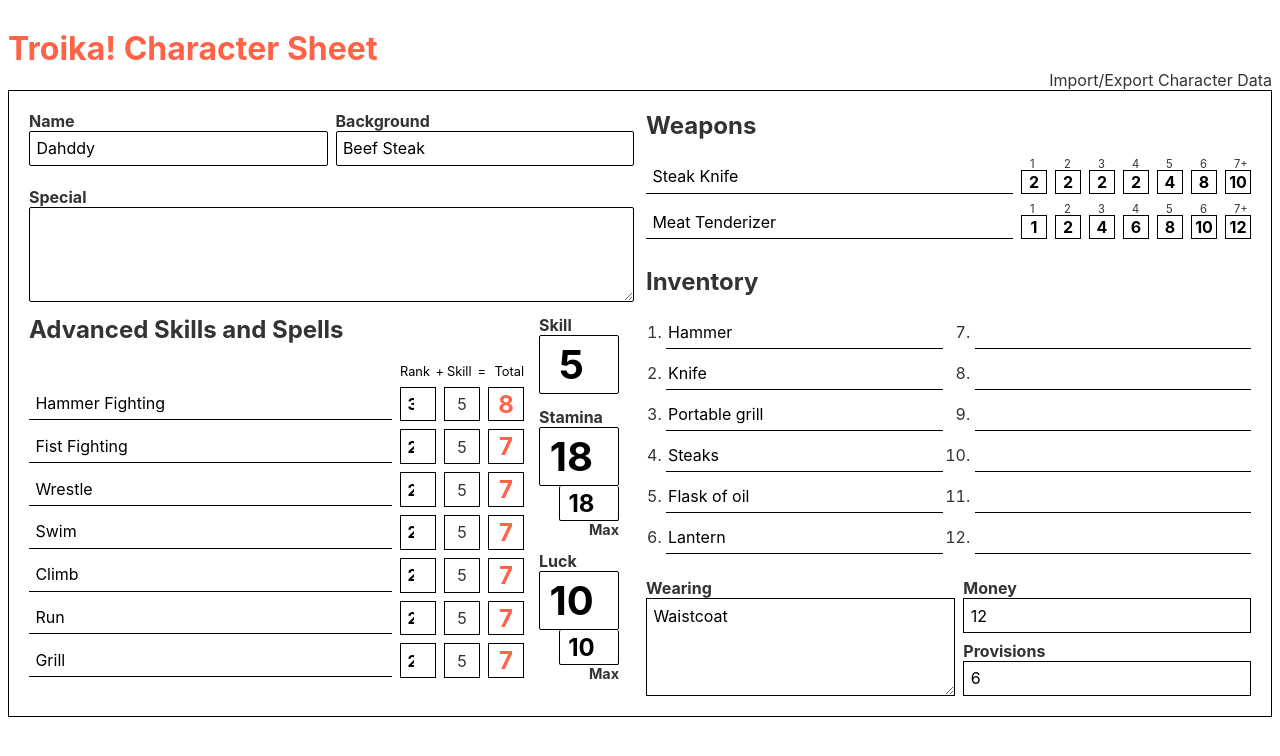
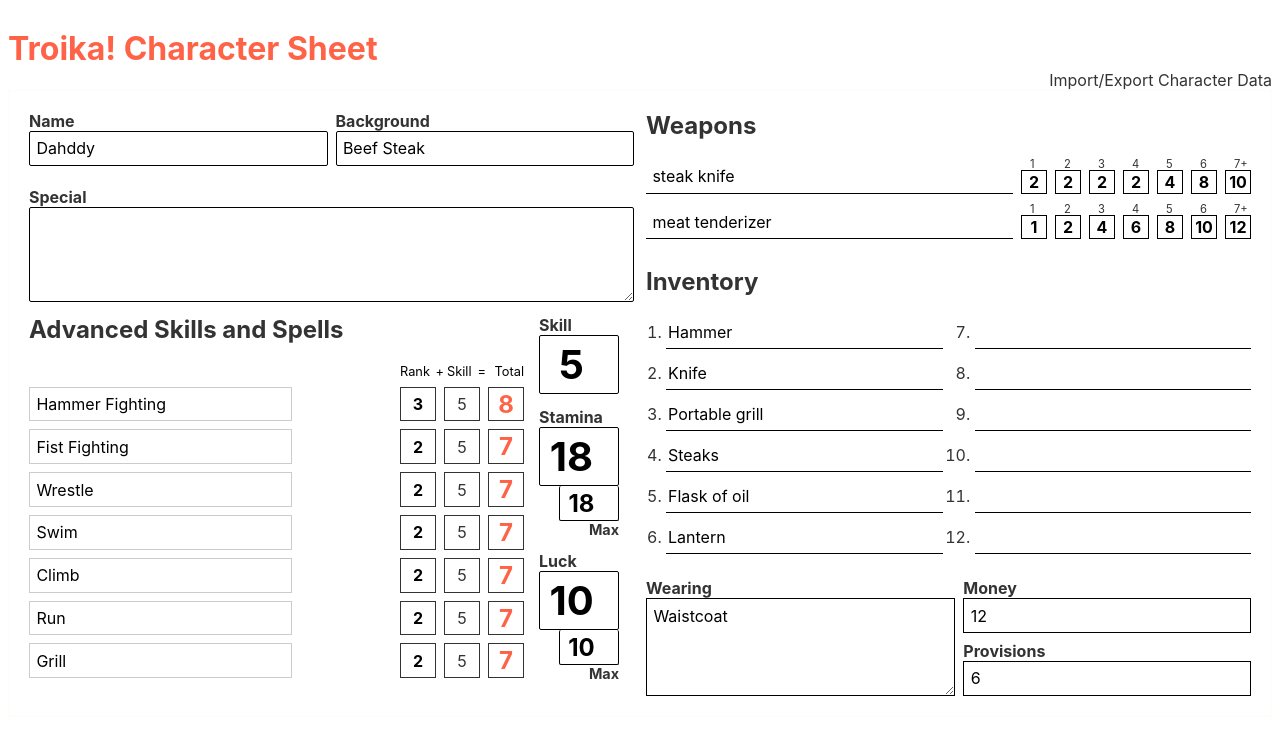
Before and after one commit to timfoley/troika-character-sheet, a React (Create React App) app: page / in a window 1280 px wide. Shown: the top 756 px of the page. Built offline with nearby package versions, Linux system fonts and the light colour scheme.

Commit message:
set up color variables

```diff
--- a/src/App.css
+++ b/src/App.css
@@ -1,3 +1,10 @@
+:root {
+	--primary-light: #fffcf5;
+	--primary-dark : #333;
+	--accent-light : tomato;
+	--accent-dark  : #53fff4;
+}
+
 html {
 	box-sizing: border-box;
 }
@@ -32,11 +39,25 @@ body {
 }
 
 body {
-	color      : #333;
+	color      : var(--primary-dark);
 	margin     : 0;
 	padding    : 8px;
 	box-sizing : border-box;
 	font-family: -apple-system, BlinkMacSystemFont, "Segoe UI", Roboto, Oxygen-Sans, Ubuntu, Cantarell, "Helvetica Neue", sans-serif;
+}
+
+.dark-mode {
+	background-color: var(--primary-dark);
+	color           : var(--primary-light);
+}
+
+.dark-mode * {
+	background-color: var(--dark-mode-bg-color);
+	color           : var(--primary-light);
+}
+
+.dark-mode h1 {
+	color: var(--accent-dark);
 }
 
 a {
--- a/src/Sheet.css
+++ b/src/Sheet.css
@@ -48,7 +48,7 @@
 
       .sheet {
           padding: 20px;
-          border : 1px solid black;
+          border : 1px solid var(--primary-light);
       }
   }
 
--- a/src/Skills.css
+++ b/src/Skills.css
@@ -32,13 +32,13 @@
     content: "=";
 }
 
-.skill__name>input {
+.skill__name__input {
     border       : none;
-    border-bottom: 1px solid black;
+    border-bottom: 1px solid var(--primary-dark);
     width        : 100%;
 }
 
-.skill__name {
+.dark-mode .skill .skill__name {
     grid-column: 1;
 }
 
@@ -47,7 +47,12 @@
     justify-content: center;
     align-items    : center;
     text-align     : center;
-    border         : 1px solid black;
+    border         : 1px solid var(--primary-dark);
+}
+
+.dark-mode .skill__box {
+    border-color: var(--primary-light);
+    color       : var(--primary-light)
 }
 
 .skill__box--rank {
@@ -63,8 +68,12 @@
 .skill__box--total {
     grid-column: 4;
     font-weight: bold;
-    color      : tomato;
+    color      : var(--accent-light);
     font-size  : 1.5rem;
+}
+
+.dark-mode .skill__box--total {
+    color: var(--accent-dark);
 }
 
 .skills__grid__heading {
@@ -77,3 +86,13 @@
 .skills .header {
     font-size: .5rem;
 }
+
+input.skill__box--rank::-webkit-outer-spin-button,
+input.skill__box--rank::-webkit-inner-spin-button {
+    -webkit-appearance: none;
+    margin            : 0;
+}
+
+input.skill__box--rank {
+    -moz-appearance: textfield;
+}
--- a/src/Weapons.css
+++ b/src/Weapons.css
@@ -28,12 +28,11 @@
 
 
 .weapon__name>input {
-    width         : 100%;
-    border        : none;
-    border-bottom : 1px solid black;
-    margin-bottom : 0;
-    text-transform: capitalize;
-    border-radius : 0;
+    width        : 100%;
+    border       : none;
+    border-bottom: 1px solid black;
+    margin-bottom: 0;
+    border-radius: 0;
 }
 
 .weapon__damage {
```
